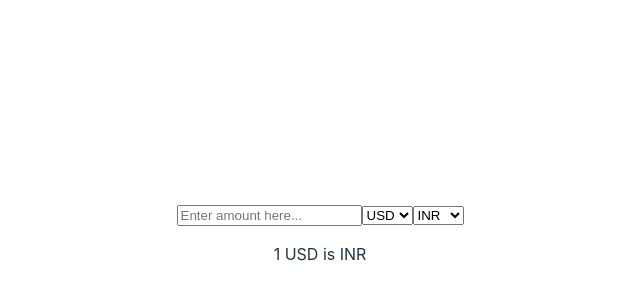
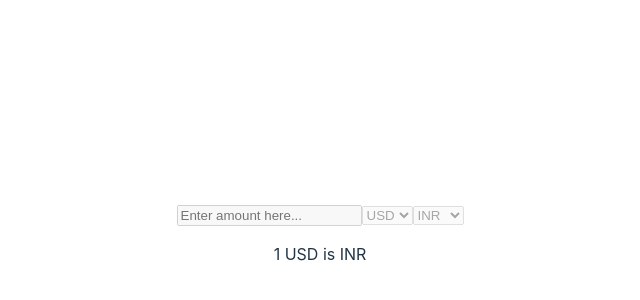
Before and after one commit to vikram-codes/Currency-Convertor, a React (Vite) app: page / in a window 1280 px wide. Shown: the part 158-458 px from the top of the page, without its empty margins (320-960 px from the left). Built offline with nearby package versions, Linux system fonts and the light colour scheme; no server answers.

Commit message:
inputs and options are disabled when fetching API

```diff
--- a/src/App.jsx
+++ b/src/App.jsx
@@ -8,6 +8,7 @@ function App() {
   const [currFrom, setCurrFrom] = useState("USD");
   const [currTo, setCurrTo] = useState("INR");
   const [output, setOutput] = useState("");
+  const [isLoading, setIsLoading] = useState(false);
 
   function handleCurrFrom(e) {
     setCurrFrom(e.target.value);
@@ -22,6 +23,7 @@ function App() {
   }
   useEffect(() => {
     async function handlingAPI() {
+      setIsLoading(true);
       const res = await fetch(
         `https://api.frankfurter.app/latest?amount=${amount}&from=${currFrom}&to=${currTo}`
       );
@@ -30,6 +32,7 @@ function App() {
       }
       const data = await res.json();
       setOutput(data.rates[currTo]);
+      setIsLoading(false);
     }
     handlingAPI();
   }, [amount, currFrom, currTo]);
@@ -39,14 +42,15 @@ function App() {
         type="NUMBER"
         placeholder="Enter amount here..."
         onChange={handleAmount}
+        disabled={isLoading}
       />
-      <select onChange={handleCurrFrom}>
+      <select onChange={handleCurrFrom} disabled={isLoading}>
         <option value="USD">USD</option>
         <option value="EUR">EUR</option>
         <option value="CAD">CAD</option>
         <option value="INR">INR</option>
       </select>
-      <select onChange={handleCurrTo}>
+      <select onChange={handleCurrTo} disabled={isLoading}>
         <option value="USD">USD</option>
         <option value="EUR">EUR</option>
         <option value="CAD">CAD</option>
@@ -55,7 +59,9 @@ function App() {
         </option>
       </select>
       <p>
-        {amount} {currFrom} is {output} {currTo}
+        <>
+          {amount} {currFrom} is {output} {currTo}
+        </>
       </p>
     </>
   );
```
